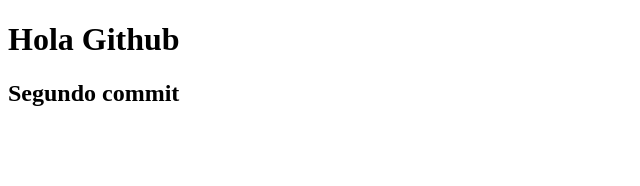
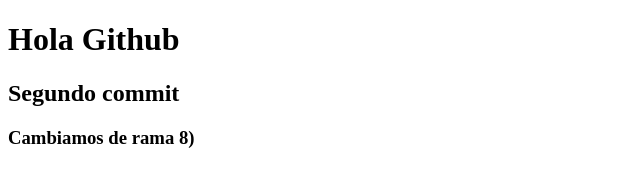
Before and after one commit to EmilianoDiNoto/repo-prueba, a plain HTML site: page index.html in a window 1280 px wide. Shown: the whole page, without its empty margins (0-640 px from the left). Drawn offline with Linux system fonts and the light colour scheme.

Commit message:
Creamos nueva rama y agregamos un h3

```diff
--- a/index.html
+++ b/index.html
@@ -10,5 +10,6 @@
 <body>
     <h1>Hola Github</h1>
     <h2>Segundo commit</h2>
+    <h3>Cambiamos de rama 8)</h3>
 </body>
 </html>
```
